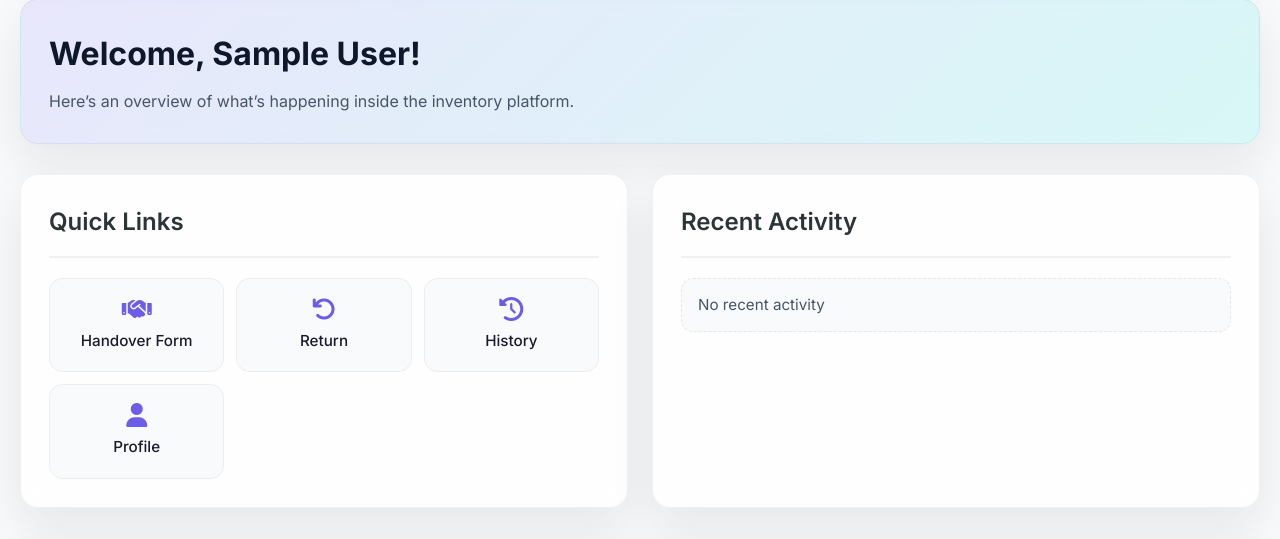
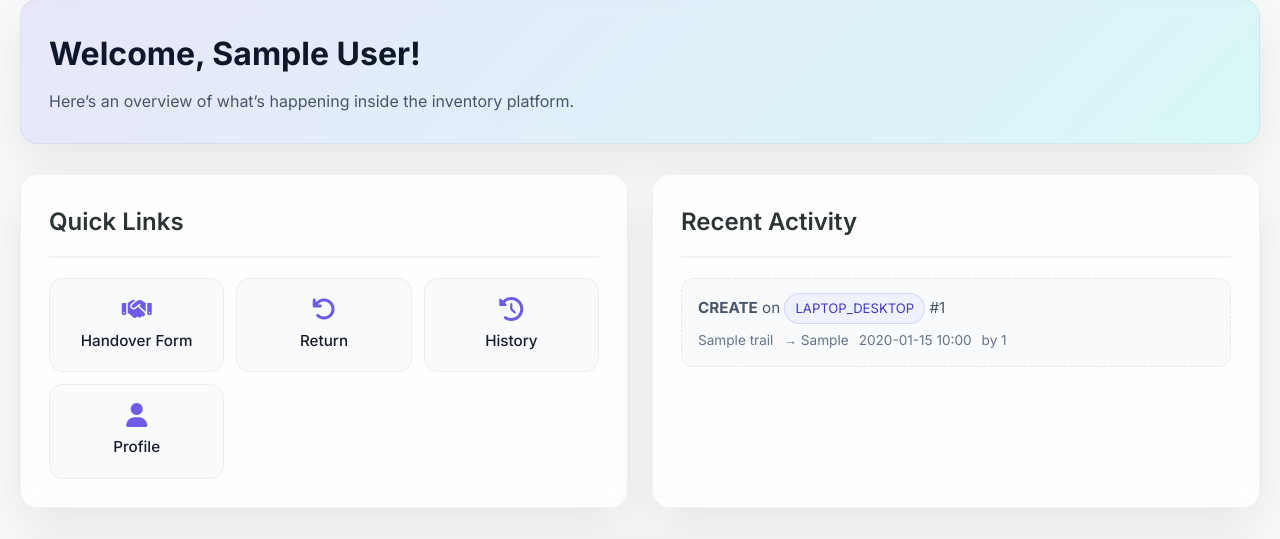
Before and after one commit to Feekkk/php-nextgenitventory, a PHP site: page /technician/Dashboard.php in a window 1280 px wide. Shown: the part 101-640 px from the top of the page. Run offline with PHP 8.4, Linux system fonts and the light colour scheme; the visitor is signed in with stand-in values (Sample User, id 1); tables that the repository leaves empty hold one stand-in row (values such as "Sample post").

Commit message:
Add recent activity section.

```diff
--- a/technician/Dashboard.php
+++ b/technician/Dashboard.php
@@ -18,6 +18,7 @@ $monthlyAdds = [];
 $activeHandovers = 0;
 $addedThisMonth = 0;
 $assetTypeData = [];
+$recentActivity = [];
 
 try {
     $stmt = $pdo->query("SELECT COUNT(*) as count FROM laptop_desktop_assets");
@@ -66,10 +67,6 @@ try {
     $stmt = $pdo->query("SELECT COUNT(*) as count FROM handover WHERE status = 'active'");
     $activeHandovers = $stmt->fetch()['count'] ?? 0;
 
-    $stmt = $pdo->prepare("SELECT COUNT(*) as count FROM handover WHERE status != 'returned' AND return_date IS NOT NULL AND return_date < CURDATE()");
-    $stmt->execute();
-    $overdueReturns = $stmt->fetch()['count'] ?? 0;
-
     // New assets this month
     $stmt = $pdo->query("
         SELECT COUNT(*) as count FROM (
@@ -86,6 +83,15 @@ try {
         'Audio Visual' => $avCount,
         'Network' => $netCount,
     ];
+
+    $activitySql = "
+        SELECT asset_type, asset_id, action_type, field_name, new_value, created_at, tech_id, changed_by
+        FROM asset_trails
+        ORDER BY created_at DESC
+        LIMIT 6
+    ";
+    $stmt = $pdo->query($activitySql);
+    $recentActivity = $stmt->fetchAll(PDO::FETCH_ASSOC);
 } catch (PDOException $e) {
     error_log('Dashboard stats error: ' . $e->getMessage());
 }
@@ -198,6 +204,27 @@ try {
             font-size: 0.95rem;
         }
 
+        .activity-meta {
+            display: flex;
+            gap: 10px;
+            font-size: 0.85rem;
+            color: #64748b;
+            margin-top: 6px;
+            flex-wrap: wrap;
+        }
+
+        .pill {
+            display: inline-flex;
+            align-items: center;
+            gap: 6px;
+            padding: 4px 10px;
+            border-radius: 999px;
+            background: #eef2ff;
+            color: #4338ca;
+            font-size: 0.82rem;
+            border: 1px solid rgba(99, 102, 241, 0.2);
+        }
+
         .stats-card .stats-grid {
             display: grid;
             grid-template-columns: repeat(auto-fit, minmax(200px, 1fr));
@@ -300,7 +327,31 @@ try {
             <div class="dashboard-card recent-activity">
                 <h2>Recent Activity</h2>
                 <ul class="activity-list">
-                    <li class="activity-item">No recent activity</li>
+                    <?php if (empty($recentActivity)): ?>
+                        <li class="activity-item">No recent activity</li>
+                    <?php else: ?>
+                        <?php foreach ($recentActivity as $activity): ?>
+                            <li class="activity-item">
+                                <div>
+                                    <strong><?php echo htmlspecialchars($activity['action_type']); ?></strong>
+                                    on <span class="pill"><?php echo htmlspecialchars(strtoupper($activity['asset_type'])); ?></span>
+                                    <span>#<?php echo htmlspecialchars($activity['asset_id']); ?></span>
+                                </div>
+                                <div class="activity-meta">
+                                    <span><?php echo htmlspecialchars($activity['field_name'] ?? ''); ?></span>
+                                    <?php if (!empty($activity['new_value'])): ?>
+                                        <span>→ <?php echo htmlspecialchars(mb_strimwidth($activity['new_value'], 0, 60, '...')); ?></span>
+                                    <?php endif; ?>
+                                    <span><?php echo htmlspecialchars(date('Y-m-d H:i', strtotime($activity['created_at']))); ?></span>
+                                    <?php if (!empty($activity['tech_id'])): ?>
+                                        <span>by <?php echo htmlspecialchars($activity['tech_id']); ?></span>
+                                    <?php elseif (!empty($activity['changed_by'])): ?>
+                                        <span>by #<?php echo htmlspecialchars($activity['changed_by']); ?></span>
+                                    <?php endif; ?>
+                                </div>
+                            </li>
+                        <?php endforeach; ?>
+                    <?php endif; ?>
                 </ul>
             </div>
         </section>
```
